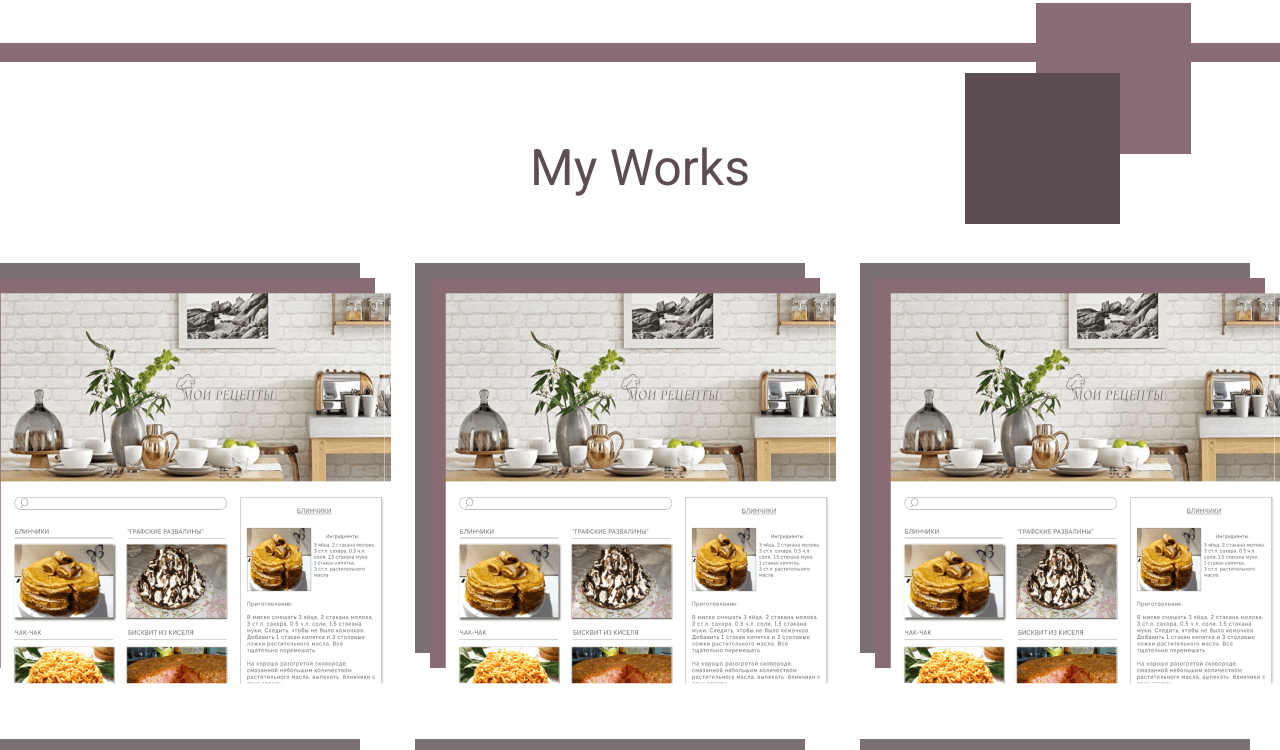
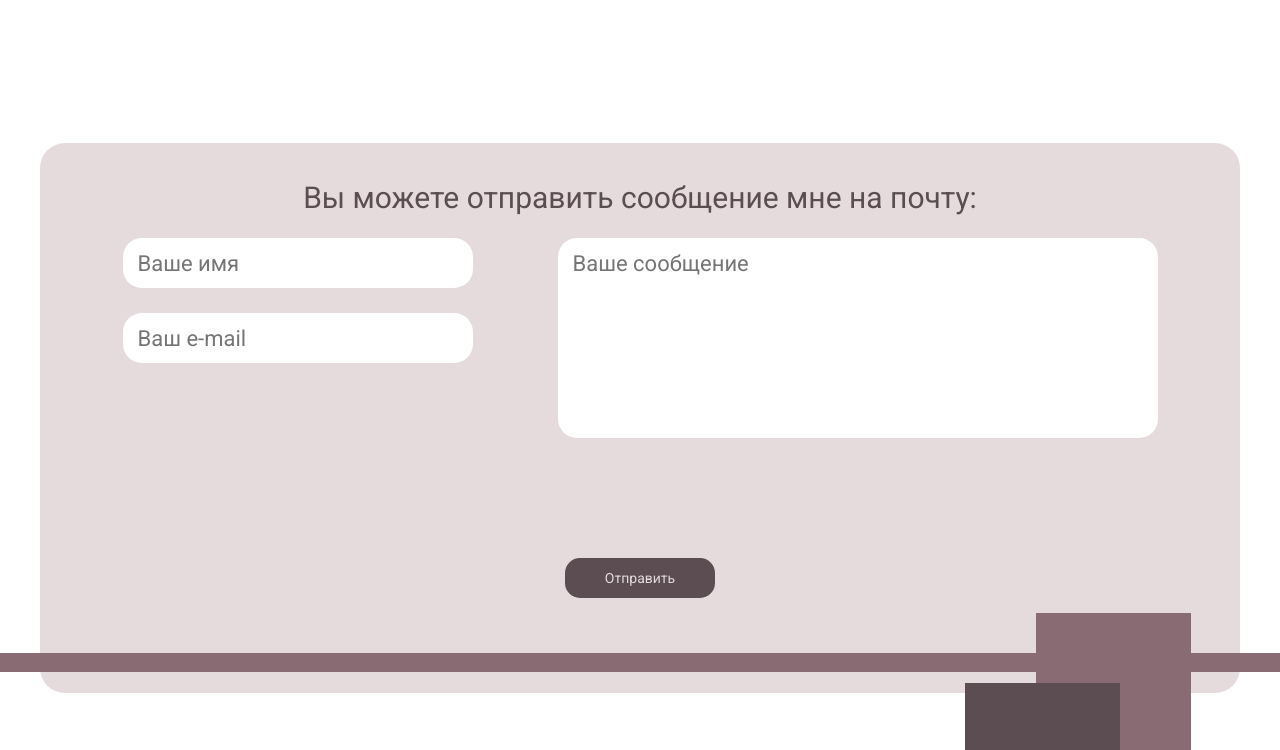
Before and after one commit to fundamentum71/portfolioKucherov, a website: page src/index.html in a window 1280 px wide. Shown: the part 1221-1971 px from the top of the page. Drawn offline with nearby package versions, Linux system fonts and the light colour scheme; files that its build step writes are made by us from their sources; files whose address does not match are found by name.

Commit message:
add form

```diff
--- a/src/index.html
+++ b/src/index.html
@@ -119,6 +119,9 @@
 	</head>
 	<body>
 		<section class="promo">
+			<button class="dark-theme">
+				<img src="./icons/bat_dark.svg" alt="dark-theme">
+			</button>
 			<div class="container">
 				<header class="promo__header">
 					<a href="#" class="promo__logo">
@@ -172,6 +175,27 @@
 				</div>
 			</div>
 		</section>
+
+		<section class="message">
+			<div class="message__container">
+				<div class="message__title">Вы можете отправить сообщение мне на почту:</div>
+				<form id="" class="" action="#">
+					<div class="message__wrapper">
+						<div class="column1">
+							<input name="name" required placeholder="Ваше имя" type="text" />
+							<input name="email" required placeholder="Ваш e-mail" type="email" /></div>
+						<div class="column2">
+							<textarea  name="comment"  required placeholder="Ваше сообщение" type="text"
+							></textarea>
+						</div>
+					</div>
+
+					<button class="message__button">Отправить</button>
+				</form>
+			</div>
+		</section>
+
+
 		<section class="works">
 			<div class="square square_hard-works"></div>
 			<div class="square square_midle-works"></div>
--- /dev/null
+++ b/src/sass/blocks/_dark.scss
@@ -0,0 +1,11 @@
+.dark-theme {
+	position: absolute;
+	display: block;
+	width: 50px;
+	height: 50px;
+	top: 40px;
+	right: 40px;
+	//outline: none; /* Для синий ободки */
+	//border: 0;
+	background: transparent;
+}
--- /dev/null
+++ b/src/sass/blocks/_message.scss
@@ -0,0 +1,52 @@
+.message {
+	width: 1200px;
+	margin: 0 auto;
+	min-height: 550px;
+	background-color: #e5dbdc;
+	margin-bottom: 60px;
+	border-radius: 25px;
+	padding-left: 40px;
+	padding-right: 40px;
+	&__title {
+		padding-top: 40px;
+		text-align: center;
+		font-size: 30px;
+		color: #5b4d51;
+	}
+	&__wrapper {
+		display: flex;
+		justify-content: space-around;
+	}
+	input,
+	textarea {
+		display: block;
+		margin-top: 25px;
+		padding: 0 15px;
+		font-size: 22px;
+		width: 350px;
+		height: 50px;
+		border-radius: 19px;
+		&:focus {
+			border: solid #5b4d51;
+		}
+	}
+	textarea {
+		width: 600px;
+		height: 200px;
+		padding: 15px;
+		resize: none;
+	}
+	&__button {
+		display: block;
+		margin: 120px auto;
+		width: 150px;
+		height: 40px;
+		color: #e2d8db;
+		background-color: #5b4d51;
+		text-align: center;
+		border-radius: 15px;
+		&:active {
+			background-color: #896b73;
+		}
+	}
+}
--- a/src/sass/blocks/_promo.scss
+++ b/src/sass/blocks/_promo.scss
@@ -1,4 +1,5 @@
 .promo {
+	position: relative;
 	min-height: 547px;
 	margin-top: 50px;
 	background: url('../img/bg.jpg') center center / cover no-repeat;
--- a/src/sass/style.scss
+++ b/src/sass/style.scss
@@ -14,8 +14,10 @@
 	margin: 0 auto;
 }
 
+@import 'blocks/dark';
 @import 'blocks/promo';
 @import 'blocks/about';
+@import 'blocks/message';
 @import 'blocks/subtitle';
 @import 'blocks/square';
 @import 'blocks/line';
```
Also changed, not shown: dist/css/style.min.css, dist/icons/5402400_dark_mode_moon_night_forecast_icon.svg (added), dist/icons/5840152_bat_corona_dark_halloween_horror_icon.svg (added), dist/icons/bat_dark.svg (added), dist/icons/dark.svg (added), dist/index.html, src/icons/bat_dark.svg (added), src/icons/dark.svg (added).
